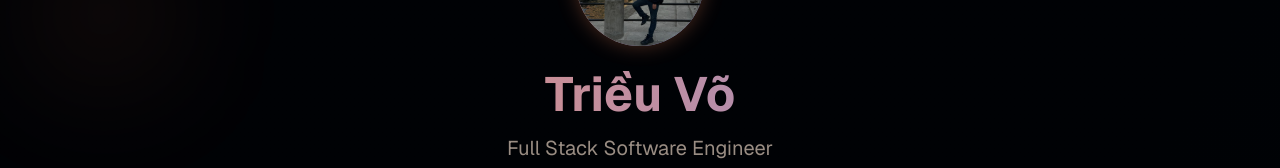
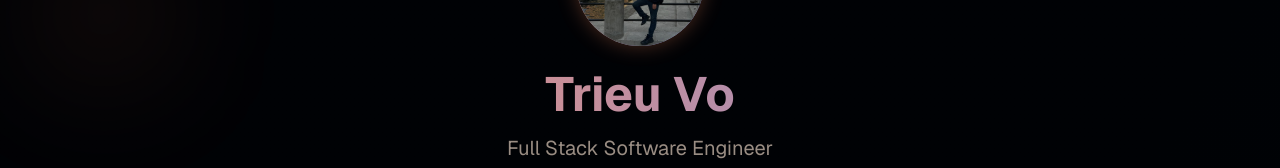
Before and after one commit to vominhtrieu/trieu-vo-portfolio, a Next.js app: page / in a window 1280 px wide. Shown: the part 130-298 px from the top of the page. Built offline with nearby package versions, Linux system fonts and the light colour scheme.

Commit message:
Minor fix

```diff
--- a/app/page.tsx
+++ b/app/page.tsx
@@ -27,7 +27,7 @@ export default function Portfolio() {
             </div>
           </div>
           <h1 className="text-5xl font-bold mb-4 bg-gradient-to-r from-primary to-accent bg-clip-text text-transparent">
-            Triều Võ
+            Trieu Vo
           </h1>
           <p className="text-xl text-muted-foreground mb-2">Full Stack Software Engineer</p>
           <p className="text-lg text-foreground/80 max-w-2xl mx-auto leading-relaxed">
```
